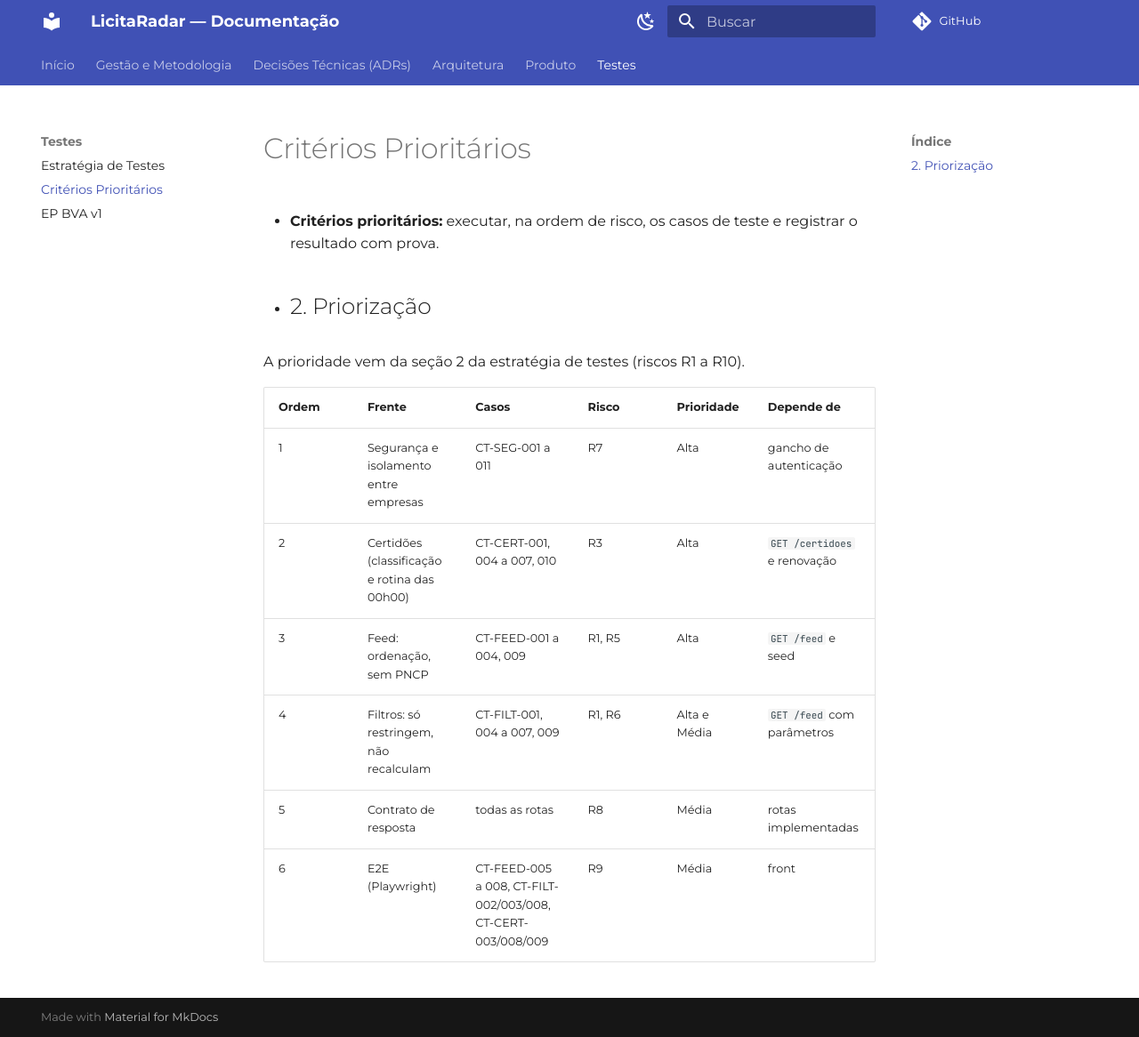
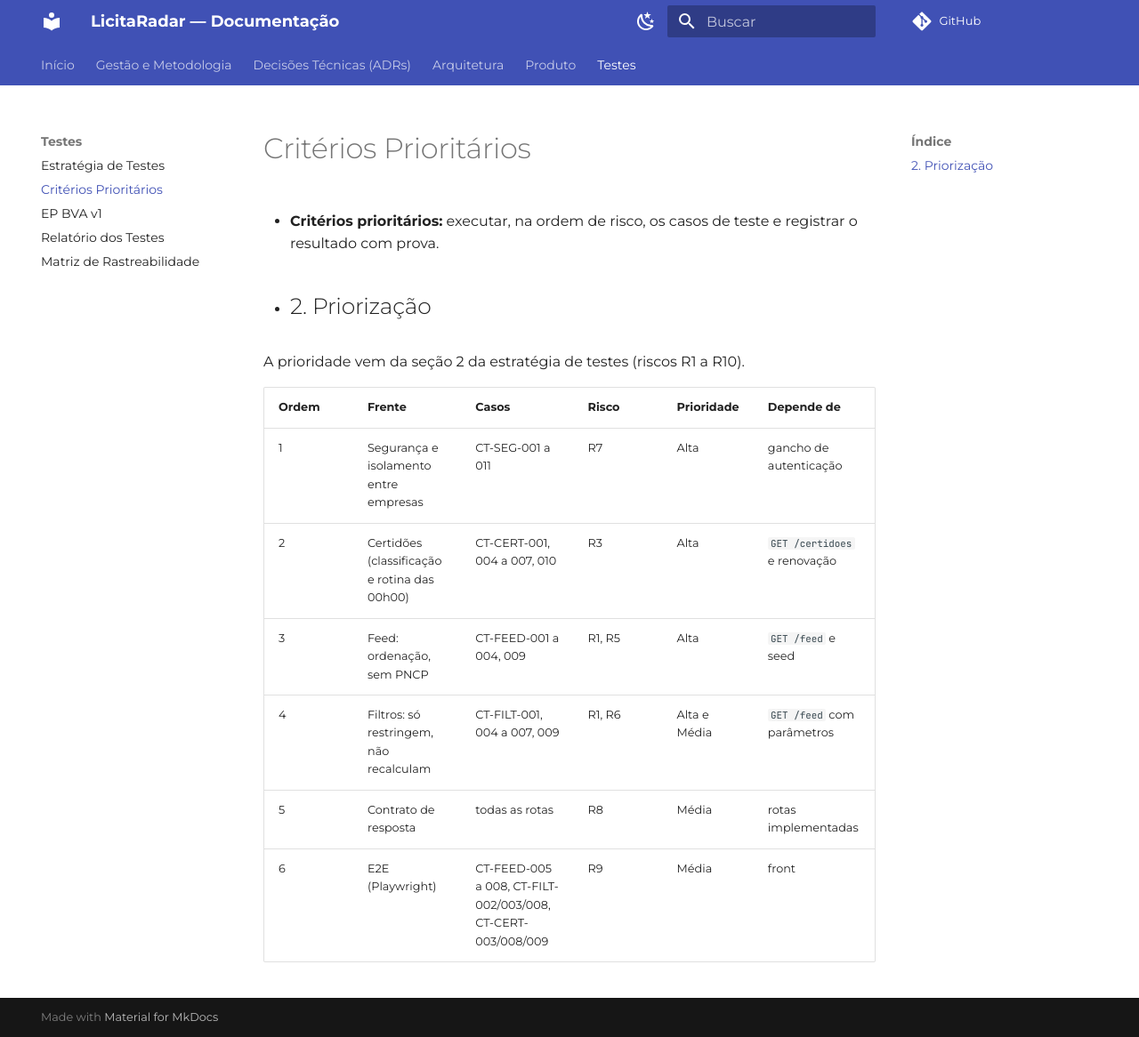
Before and after one commit to LicitaRad4r/documentation, an MkDocs documentation site: the page built from docs/Testes/criterios-prioritarios.md, in a window 1280 px wide and 1166 px high. Shown: the whole window at 89% size. Built offline with MkDocs 1.6.1 and Material for MkDocs 9.7.7, drawn with Linux system fonts in a browser that asks for light colours; comment, search, counter and statistics services are not loaded.

Commit message:
Add Nova Documentação de testes no mkdocs

```diff
--- a/mkdocs.yml
+++ b/mkdocs.yml
@@ -51,6 +51,8 @@ nav:
     - Estratégia de Testes: Testes/estrategia_de_testes.md
     - Critérios Prioritários: Testes/criterios-prioritarios.md
     - EP BVA v1: Testes/ep-bva-v1.md
+    - Relatório dos Testes: Testes/relatorio-testes.md
+    - Matriz de Rastreabilidade: Testes/matriz-rastreabilidade
 
 markdown_extensions:
   - admonition
```
